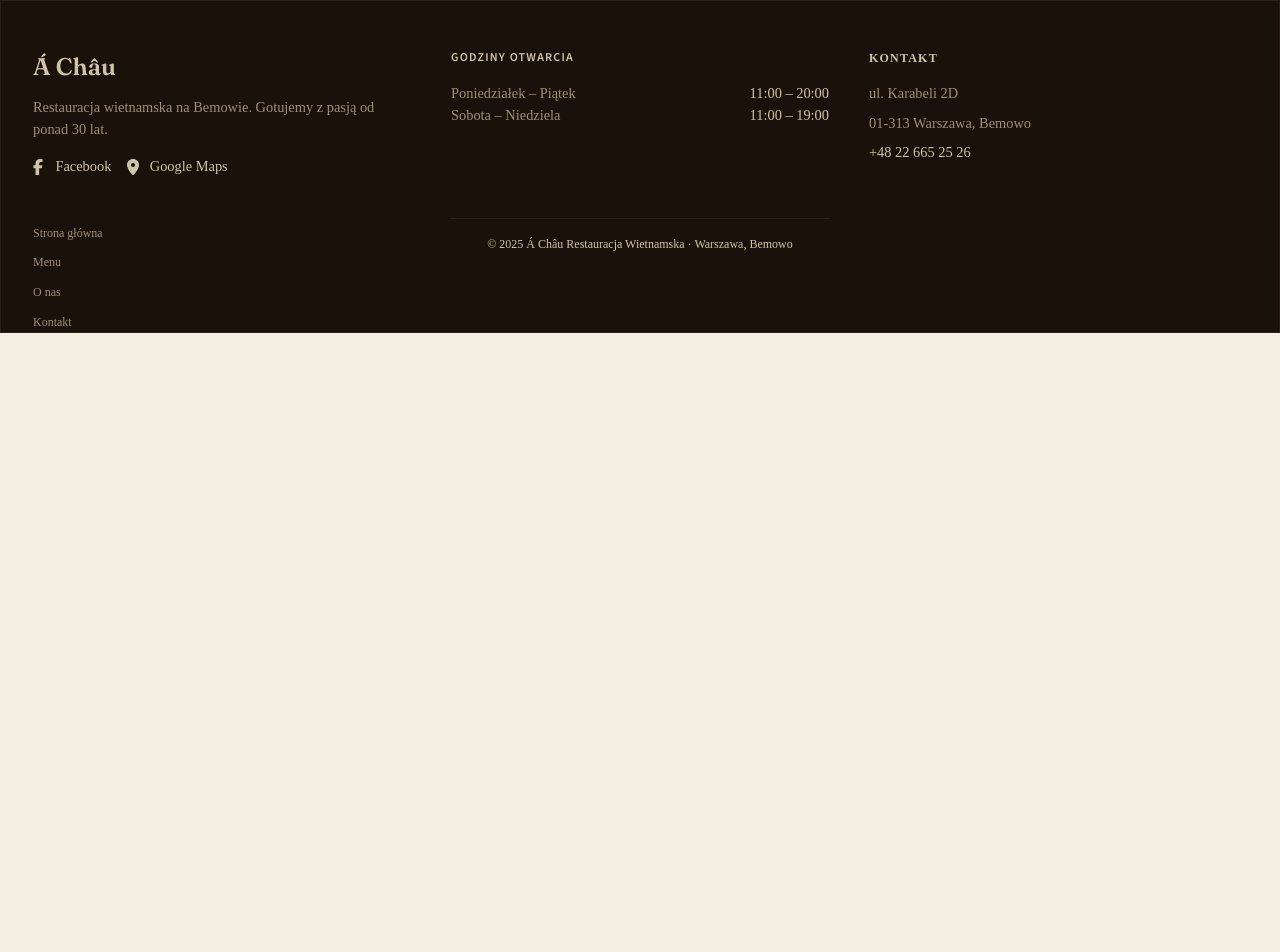
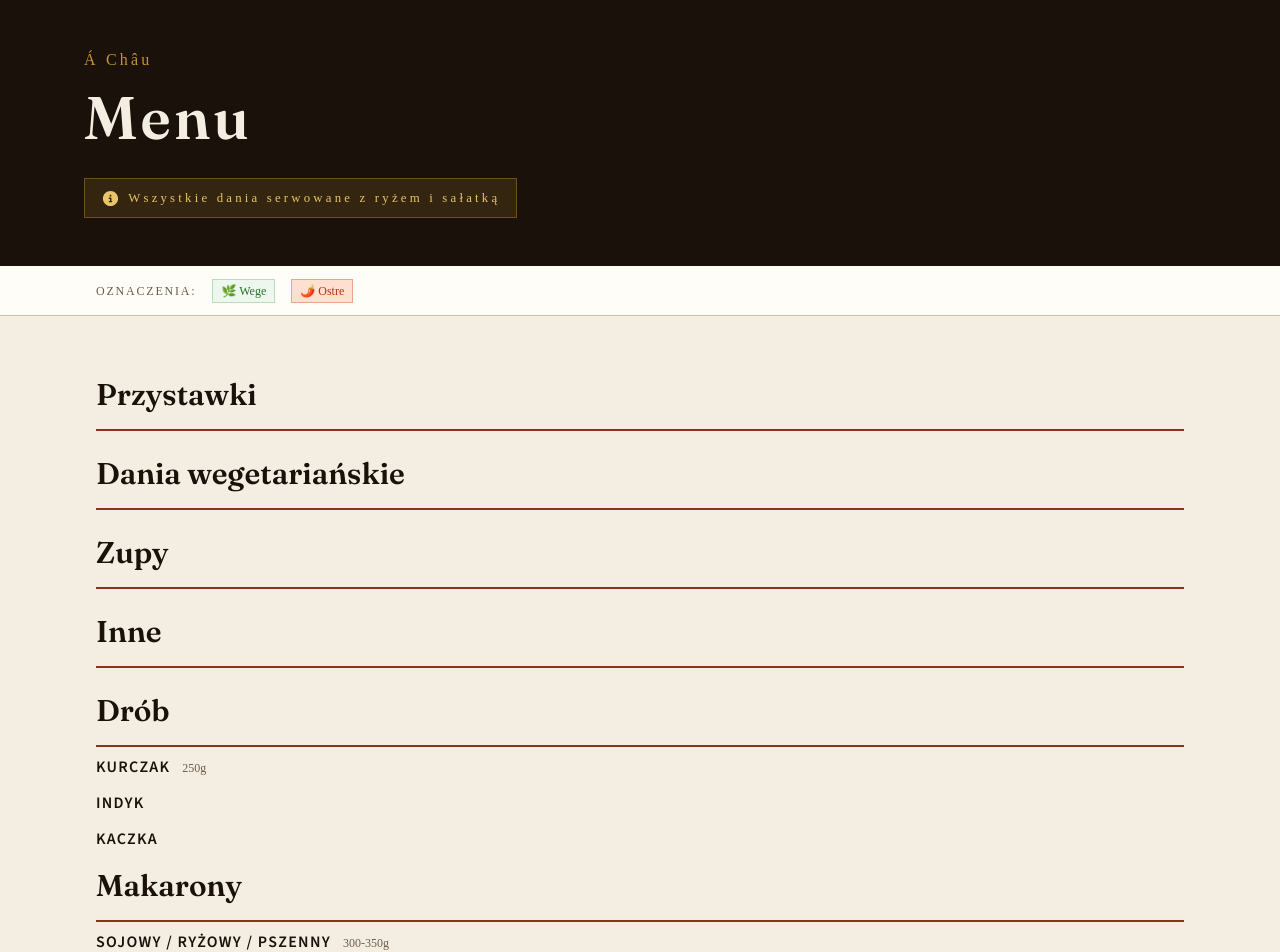
Before and after one commit to DamianStachowicz/a-chau, an Angular app: page /menu in a window 1280 px wide. Before the commit this address led to /. Shown: the top 952 px of the page. Before the commit the page ends 800 px from the top, so only its background shows below. Built offline with nearby package versions, Linux system fonts and the light colour scheme.

Commit message:
feat: implement menu page with dynamic content and badge component

```diff
--- a/public/data/menu.json
+++ b/public/data/menu.json
@@ -3,7 +3,7 @@
   "sections": [
     {
       "id": "przystawki",
-      "name": "PRZYSTAWKI",
+      "name": "Przystawki",
       "subsections": [
         {
           "id": "przystawki-main",
@@ -56,7 +56,7 @@
     },
     {
       "id": "dania-wegetarianskie",
-      "name": "DANIA WEGETARIAŃSKIE",
+      "name": "Dania wegetariańskie",
       "subsections": [
         {
           "id": "dania-wegetarianskie-main",
@@ -85,7 +85,7 @@
     },
     {
       "id": "zupy",
-      "name": "ZUPY",
+      "name": "Zupy",
       "subsections": [
         {
           "id": "zupy-main",
@@ -107,7 +107,7 @@
             },
             {
               "id": "pho",
-              "name": "PHỞ",
+              "name": "Phở",
               "price": 17,
               "variants": [
                 {
@@ -168,13 +168,13 @@
                   "id": "tom-kha",
                   "name": "Tom Kha (kurczak)",
                   "price": 18,
-                  "spicyness": 2
+                  "spicyness": true
                 },
                 {
                   "id": "tom-yum",
                   "name": "Tom Yum (krewetki)",
                   "price": 25,
-                  "spicyness": 2
+                  "spicyness": true
                 }
               ]
             },
@@ -189,7 +189,7 @@
     },
     {
       "id": "inne",
-      "name": "INNE",
+      "name": "Inne",
       "subsections": [
         {
           "id": "inne-main",
@@ -226,11 +226,11 @@
     },
     {
       "id": "drob",
-      "name": "DRÓB",
+      "name": "Drób",
       "subsections": [
         {
           "id": "kurczak",
-          "name": "KURCZAK",
+          "name": "Kurczak",
           "description": "250g",
           "items": [
             {
@@ -303,7 +303,7 @@
         },
         {
           "id": "indyk",
-          "name": "INDYK",
+          "name": "Indyk",
           "items": [
             {
               "id": "w-sosie-indyk",
@@ -356,7 +356,7 @@
         },
         {
           "id": "kaczka",
-          "name": "KACZKA",
+          "name": "Kaczka",
           "items": [
             {
               "id": "w-sosie-kaczka",
@@ -401,7 +401,7 @@
     },
     {
       "id": "makarony",
-      "name": "MAKARONY",
+      "name": "Makarony",
       "subsections": [
         {
           "id": "standard",
@@ -488,7 +488,7 @@
     },
     {
       "id": "wieprzowina",
-      "name": "WIEPRZOWINA",
+      "name": "Wieprzowina",
       "description": "250-300g",
       "subsections": [
         {
@@ -609,7 +609,7 @@
     },
     {
       "id": "wolowina",
-      "name": "WOŁOWINA",
+      "name": "Wołowina",
       "description": "250g",
       "subsections": [
         {
@@ -677,7 +677,7 @@
     },
     {
       "id": "cielecina",
-      "name": "CIELĘCINA",
+      "name": "Cielęcina",
       "description": "250g",
       "subsections": [
         {
@@ -744,12 +744,12 @@
     },
     {
       "id": "ryby",
-      "name": "RYBY",
+      "name": "Ryby",
       "description": "250-300g",
       "subsections": [
         {
           "id": "dorsz",
-          "name": "DORSZ",
+          "name": "Dorsz",
           "items": [
             {
               "id": "w-sosie-dorsz",
@@ -784,7 +784,7 @@
         },
         {
           "id": "sandacz",
-          "name": "SANDACZ",
+          "name": "Sandacz",
           "items": [
             {
               "id": "w-sosie-sandacz",
@@ -819,7 +819,7 @@
         },
         {
           "id": "losos",
-          "name": "ŁOSOŚ",
+          "name": "Łosoś",
           "items": [
             {
               "id": "w-sosie-losos",
@@ -845,7 +845,7 @@
         },
         {
           "id": "halibut",
-          "name": "HALIBUT",
+          "name": "Halibut",
           "items": [
             {
               "id": "chrupiacy",
@@ -868,7 +868,7 @@
     },
     {
       "id": "owoce-morza",
-      "name": "OWOCE MORZA",
+      "name": "Owoce morza",
       "description": "250-350g",
       "subsections": [
         {
@@ -899,7 +899,7 @@
         },
         {
           "id": "krewetki",
-          "name": "KREWETKI",
+          "name": "Krewetki",
           "items": [
             {
               "id": "z-rozmaistosciami",
@@ -937,7 +937,7 @@
         },
         {
           "id": "zabie-udka",
-          "name": "ŻABIE UDKA",
+          "name": "Żabie udka",
           "items": [
             {
               "id": "w-ciescie-zabie",
@@ -960,7 +960,7 @@
     },
     {
       "id": "dodatki",
-      "name": "DODATKI",
+      "name": "Dodatki",
       "subsections": [
         {
           "id": "dodatki-main",
--- a/src/app/app.routes.ts
+++ b/src/app/app.routes.ts
@@ -1,9 +1,14 @@
 import { Routes } from '@angular/router';
 import { HomeComponent } from './pages/home/home.component';
+import { MenuComponent } from './pages/menu/menu.component';
 
 export const routes: Routes = [
   {
     path: '',
     component: HomeComponent,
   },
+  {
+    path: 'menu',
+    component: MenuComponent,
+  },
 ];
--- /dev/null
+++ b/src/app/components/badge/badge.component.html
@@ -0,0 +1,15 @@
+<span
+  class="badge"
+  [class.badge--spicy]="type() === 'spicy'"
+  [class.badge--vege]="type() === 'vege'"
+  [title]="type() === 'spicy' ? 'Danie ostre' : 'Danie wegetariańskie'"
+>
+  @if (type() === 'spicy') {
+    🌶️
+  } @else {
+    🌿
+  }
+  @if (!iconOnly()) {
+    {{ type() === 'spicy' ? 'Ostre' : 'Wege' }}
+  }
+</span>
--- /dev/null
+++ b/src/app/components/badge/badge.component.scss
@@ -0,0 +1,20 @@
+.badge {
+  display: inline-flex;
+  align-items: center;
+  gap: 0.25rem;
+  padding: 0.125rem 0.5rem;
+  font-size: 0.75rem;
+  font-weight: 500;
+
+  &--spicy {
+    background-color: #ffe0d0;
+    color: #b03010;
+    border: 1px solid #e8a888;
+  }
+
+  &--vege {
+    background-color: #edf7ed;
+    color: #2e6e2e;
+    border: 1px solid #b8ddb8;
+  }
+}
--- /dev/null
+++ b/src/app/components/badge/badge.component.ts
@@ -0,0 +1,14 @@
+import { Component, input } from '@angular/core';
+
+export type BadgeType = 'spicy' | 'vege';
+
+@Component({
+  selector: 'app-badge',
+  templateUrl: './badge.component.html',
+  styleUrls: ['./badge.component.scss'],
+  standalone: true,
+})
+export class BadgeComponent {
+  public readonly type = input<BadgeType>('vege');
+  public readonly iconOnly = input<boolean>(true);
+}
--- /dev/null
+++ b/src/app/pages/menu/menu.component.html
@@ -0,0 +1,52 @@
+<section class="header">
+  <div class="header__content">
+    <p class="header__name">Á Châu</p>
+    <div class="header__title">Menu</div>
+    <div class="header__note note">
+      <span class="note__icon" role="img" aria-label="Info"></span>
+      Wszystkie dania serwowane z ryżem i sałatką
+    </div>
+  </div>
+</section>
+
+<section class="legend">
+  <div class="legend__content">
+    <span class="legend__title"> Oznaczenia: </span>
+    <app-badge [iconOnly]="false" type="vege"></app-badge>
+    <app-badge [iconOnly]="false" type="spicy"></app-badge>
+  </div>
+</section>
+
+<div class="content">
+  <div class="content__menu menu">
+    @if (menu(); as menu) {
+      @for (section of menu.sections; track section.id) {
+        <section class="menu__section" [id]="section.id">
+          <div class="menu__section-header">
+            <h2 class="menu__section-name">
+              {{ section.name }}
+            </h2>
+            @if (!!section.description) {
+              <span class="menu__section-description">{{ section.description }}</span>
+            }
+          </div>
+
+          @for (subsection of section.subsections; track subsection.id) {
+            <div class="menu__subsection" [id]="subsection.id">
+              <h3 class="menu__subsection-name">{{ subsection.name }}</h3>
+              @if (!!subsection.description) {
+                <p class="menu__subsection-description">{{ subsection.description }}</p>
+              }
+            </div>
+
+            @if (!!subsection.items) {
+              <div class="menu__items">
+                @for (item of subsection.items; track item.id) {}
+              </div>
+            }
+          }
+        </section>
+      }
+    }
+  </div>
+</div>
--- /dev/null
+++ b/src/app/pages/menu/menu.component.scss
@@ -0,0 +1,174 @@
+.header {
+  background-color: var(--foreground);
+  padding: 3rem 0;
+
+  @media (max-width: 768px) {
+    padding: 4rem 0;
+  }
+
+  &__content {
+    color: var(--accent);
+    max-width: 72rem;
+    margin: 0 auto;
+    letter-spacing: 0.2em;
+    padding: 0 1.25rem;
+
+    @media (max-width: 1024px) {
+      padding: 0 2rem;
+    }
+  }
+
+  &__title {
+    color: #f4eee2;
+    font-family: var(--font-display);
+    font-size: 2.25rem;
+    font-weight: 600;
+    margin-bottom: 1rem;
+
+    @media (min-width: 768px) {
+      & {
+        font-size: 3.75rem;
+      }
+    }
+  }
+}
+
+.note {
+  display: inline-flex;
+  align-items: center;
+  background-color: rgba(196, 148, 48, 0.15);
+  border: 1px solid rgba(196, 148, 48, 0.4);
+  color: #e8c46a;
+  gap: 0.5rem;
+  padding: 0.6rem 1rem;
+  font-size: 0.8rem;
+  font-weight: 500;
+
+  &__icon {
+    color: #e8c46a;
+    background-color: currentColor;
+    display: inline-block;
+    height: 1.2rem;
+    width: 1.2rem;
+    mask-image: url("/images/info.svg");
+    mask-repeat: no-repeat;
+    mask-size: contain;
+    -webkit-mask-image: url("/images/info.svg");
+    -webkit-mask-repeat: no-repeat;
+    -webkit-mask-size: contain;
+  }
+}
+
+.legend {
+  background-color: var(--card);
+  padding-top: 0.75rem;
+  padding-bottom: 0.75rem;
+  border-bottom: 1px solid var(--border);
+
+  &__content {
+    max-width: 72rem;
+    margin-left: auto;
+    margin-right: auto;
+    padding-left: 1.25rem;
+    padding-right: 1.25rem;
+    display: flex;
+    flex-wrap: wrap;
+    gap: 1rem;
+    align-items: center;
+
+    @media (min-width: 1024px) {
+      & {
+        padding-left: 2rem;
+        padding-right: 2rem;
+      }
+    }
+  }
+
+  &__title {
+    font-size: 0.75rem;
+    text-transform: uppercase;
+    font-weight: 500;
+    color: var(--muted-foreground);
+    letter-spacing: 0.15em;
+  }
+}
+
+.content {
+  display: flex;
+  gap: 3rem;
+  margin: 0 auto;
+  max-width: 72rem;
+  padding: 2.5rem 1.25rem;
+
+  @media (min-width: 768px) {
+    & {
+      padding: 3.5rem 1.25rem;
+    }
+  }
+
+  @media (min-width: 1024px) {
+    & {
+      padding: 3.5rem 2rem;
+    }
+  }
+}
+
+.menu {
+  flex: 1 1 0%;
+  min-width: 0;
+
+  &__section {
+  }
+
+  &__section-header {
+    display: flex;
+    align-items: baseline;
+    border-bottom: 2px solid var(--primary);
+    gap: 1rem;
+    padding-bottom: 0.75rem;
+    margin-bottom: 0.5rem;
+  }
+
+  &__section-name {
+    font-size: 1.5rem;
+    font-weight: 600;
+    font-family: var(--font-display);
+    color: var(--foreground);
+
+    @media (min-width: 768px) {
+      & {
+        font-size: 1.875rem;
+      }
+    }
+  }
+
+  &__section-description {
+    font-size: 0.9rem;
+    color: var(--muted-foreground);
+  }
+
+  &__subsection {
+    display: flex;
+    align-items: baseline;
+    gap: 0.75rem;
+    margin-bottom: 0.75rem;
+  }
+
+  &__subsection-name {
+    font-size: 1rem;
+    font-weight: 600;
+    text-transform: uppercase;
+    color: var(--foreground);
+    font-family: var(--font-body);
+    letter-spacing: 0.08em;
+  }
+
+  &__subsection-description {
+    font-size: 0.75rem;
+    color: var(--muted-foreground);
+  }
+
+  &__subsection-items {
+    border: 1px solid var(--border);
+  }
+}
--- /dev/null
+++ b/src/app/pages/menu/menu.component.ts
@@ -0,0 +1,25 @@
+import { Component, signal } from '@angular/core';
+import { BadgeComponent } from '../../components/badge/badge.component';
+import { Menu } from '../../interfaces/menu.interfrace';
+
+@Component({
+  selector: 'app-menu',
+  templateUrl: './menu.component.html',
+  styleUrls: ['./menu.component.scss'],
+  imports: [BadgeComponent],
+})
+export class MenuComponent {
+  public menu = signal<Menu | null>(null);
+  private readonly menuUrl = '/data/menu.json';
+
+  constructor() {
+    this.fetchMenu();
+  }
+
+  private fetchMenu(): void {
+    fetch(this.menuUrl)
+      .then(response => response.json())
+      .then((data: Menu) => this.menu.set(data))
+      .catch(error => console.error('Error fetching menu:', error));
+  }
+}
--- a/src/variables.scss
+++ b/src/variables.scss
@@ -40,13 +40,13 @@
   --accent-foreground: #1a120a;
   --primary: #8b3220;
   --primary-foreground: #fffdf7;
-  //   --card: #fffdf7;
-  //   --card-foreground: #1a120a;
-  //   --secondary: #e5d9c0;
-  //   --secondary-foreground: #1a120a;
-  //   --muted: #d4c8b0;
-  //   --muted-foreground: #6b5c4a;
-  //   --border: #cfc3a8;
-  //   --ring: #8b3220;
-  //   --radius: 2px;
+  --card: #fffdf7;
+  --border: #cfc3a8;
+  --muted-foreground: #6b5c4a;
+  --card-foreground: #1a120a;
+  --secondary: #e5d9c0;
+  --secondary-foreground: #1a120a;
+  --muted: #d4c8b0;
+  --ring: #8b3220;
+  --radius: 2px;
 }
```
Also changed, not shown: src/app/interfaces/menu.interfrace.ts (added, +37 -0 lines), public/images/info.svg (added), 1 other file (tests, documents, lock files or other folders).
